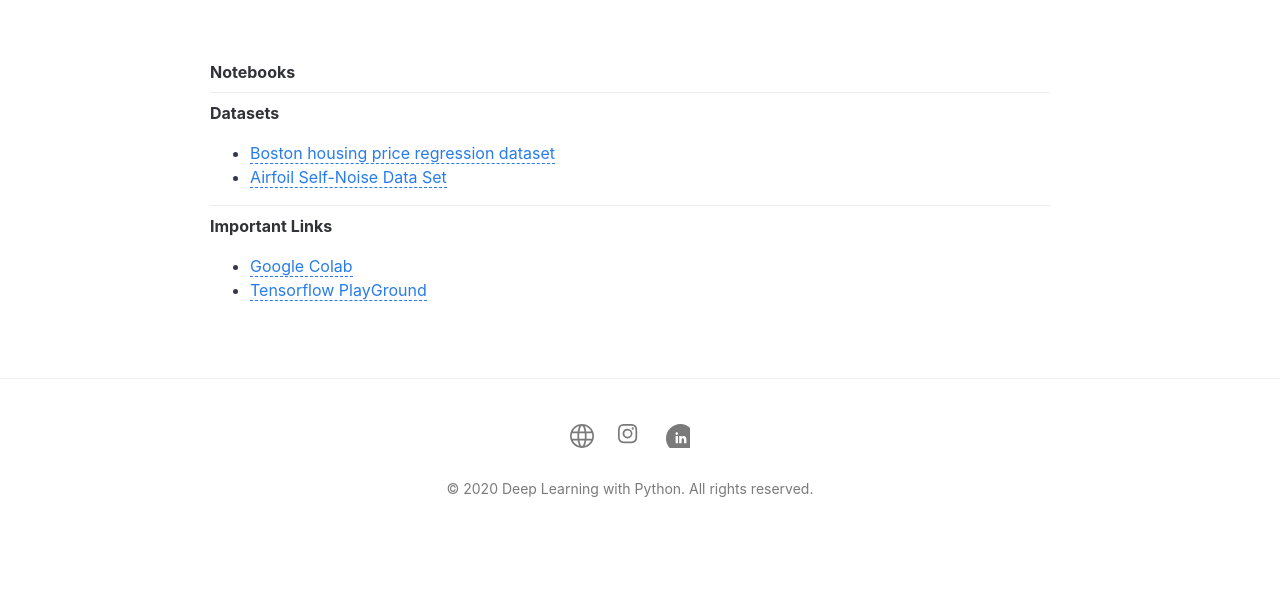
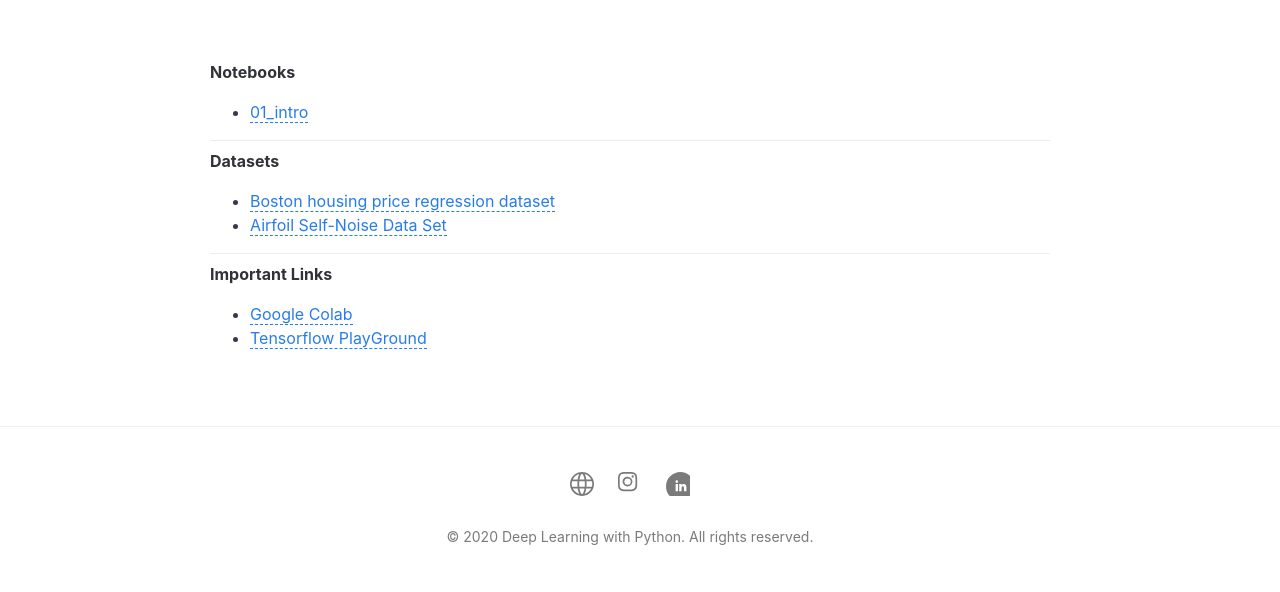
Before and after one commit to Ankur-singh/mitwpu, a Jekyll site: the page built from resources.md, in a window 1280 px wide. Shown: the part 485-1077 px from the top of the page. Built offline with Jekyll 4.4.1, drawn with Linux system fonts in a browser that asks for light colours; before the commit the page ends 1029 px from its top, so only the background shows below that.

Commit message:
Update resources.md

```diff
--- a/resources.md
+++ b/resources.md
@@ -11,8 +11,7 @@ published: True
 <!-- <h2 style="text-align: center;">Resources will be available once the course begins!</h2> -->
 
 #### Notebooks
-
-
+- [01_intro](https://nbviewer.jupyter.org/github/Ai-Adventures/rmd/blob/master/notebooks/01_intro.ipynb?flush_cache=True)
 
 
 ***
```
